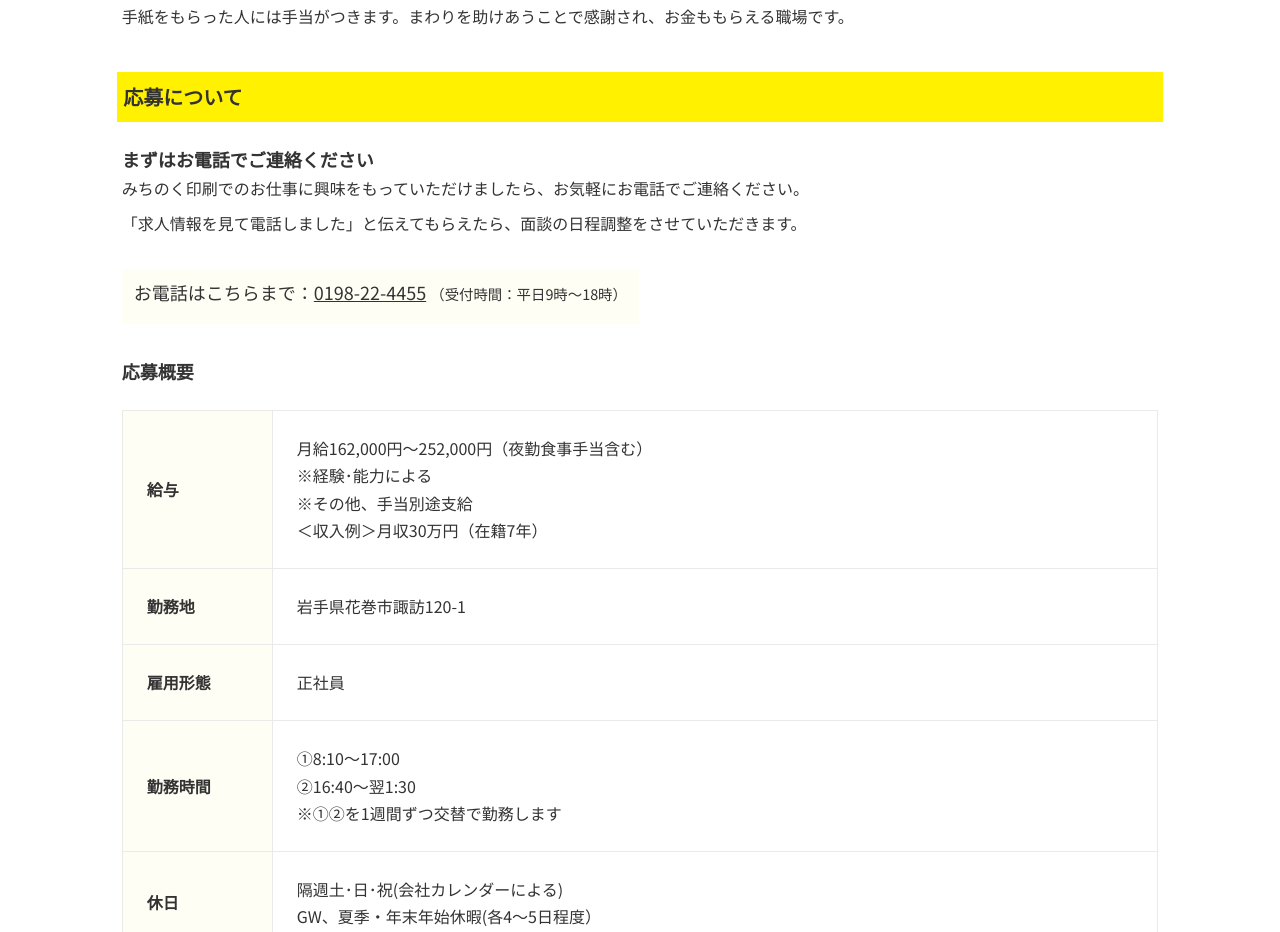
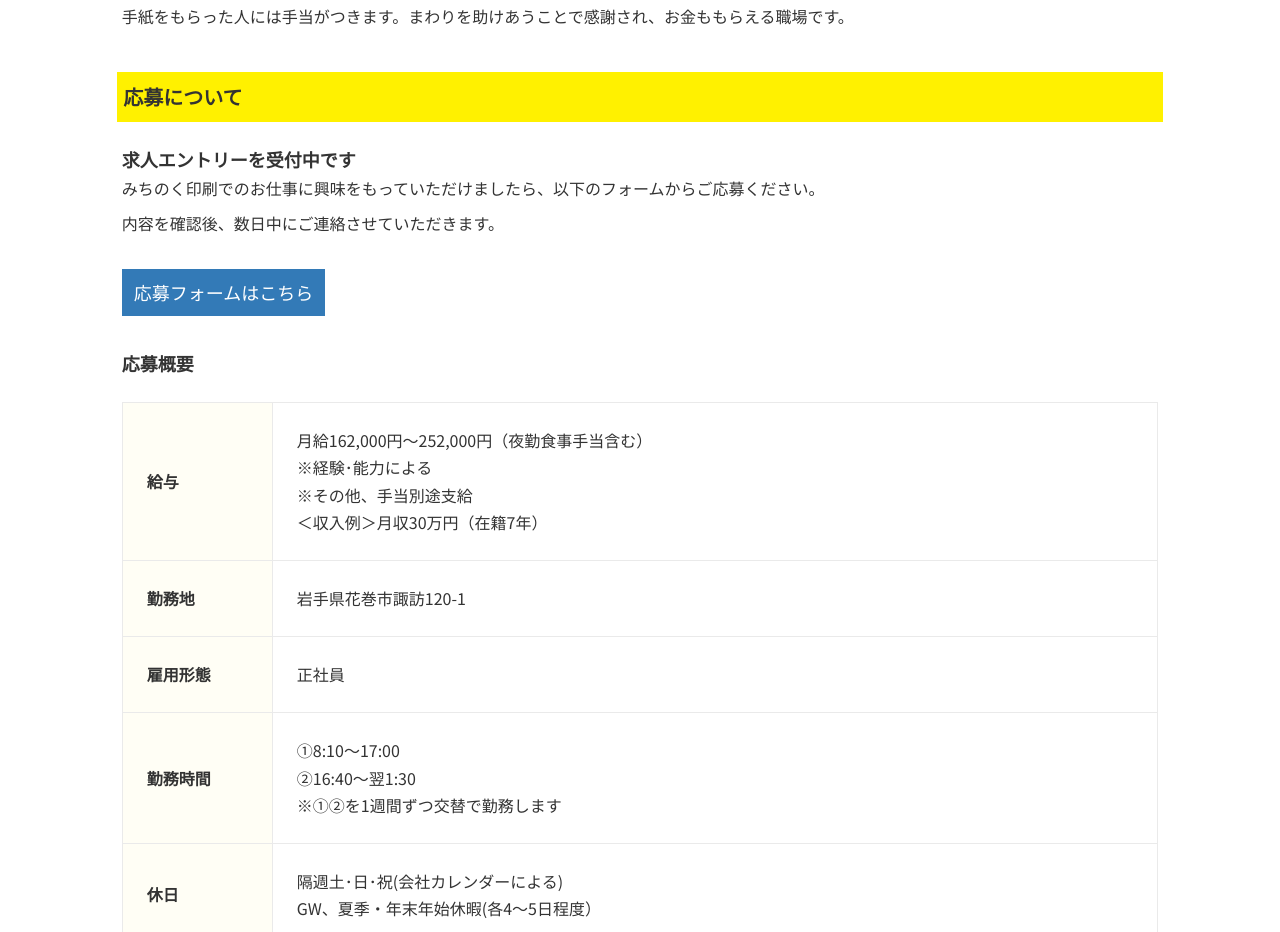
Before and after one commit to takeru-k/michinoku, a plain HTML site: page recruit.html in a window 1280 px wide. Shown: the part 1951-2883 px from the top of the page. Drawn offline with nearby package versions, Linux system fonts and the light colour scheme.

Commit message:
採用ページに応募フォームのリンクを追加

```diff
--- a/css/project/_article.scss
+++ b/css/project/_article.scss
@@ -21,11 +21,16 @@
 }
 
 .tel-box{
-  background: $color-layer;
+  background: $color-link;
   display: inline-block;
   font-size: 18px;
   padding: 8px 12px;
   margin-top: 24px;
+  color: #fff;
+
+  a{
+    text-decoration: none;
+  }
 }
 
 .tel-box__hour{
--- a/recruit.html
+++ b/recruit.html
@@ -138,11 +138,11 @@
         <h2 class="p-article__title">応募について</h2><!-- /.p-article__title -->
 
         <div class="p-article__info">
-          <h3 class="p-article__subtitle">まずはお電話でご連絡ください</h3><!-- /.p-article__subtitle -->
-          <p class="p-article__text">みちのく印刷でのお仕事に興味をもっていただけましたら、お気軽にお電話でご連絡ください。</p><!-- /.p-article__text -->
-          <p class="p-article__text">「求人情報を見て電話しました」と伝えてもらえたら、面談の日程調整をさせていただきます。</p><!-- /.p-article__text -->
+          <h3 class="p-article__subtitle">求人エントリーを受付中です</h3><!-- /.p-article__subtitle -->
+          <p class="p-article__text">みちのく印刷でのお仕事に興味をもっていただけましたら、以下のフォームからご応募ください。</p><!-- /.p-article__text -->
+          <p class="p-article__text">内容を確認後、数日中にご連絡させていただきます。</p><!-- /.p-article__text -->
           <div class="tel-box">
-          <p class="p-article__text">お電話はこちらまで：<a href="tel:0198-22-4455">0198-22-4455</a> <span class="tel-box__hour">（受付時間：平日9時〜18時）</span></p><!-- /.p-article__text -->
+          <p><a href="contact.html">応募フォームはこちら</a></p><!-- /.p-article__text -->
           </div><!-- /.tel-box -->
         </div><!-- /.p-article__info -->
         <div class="p-article__info">
```
Also changed, not shown: css/style.css, 1 other file.
